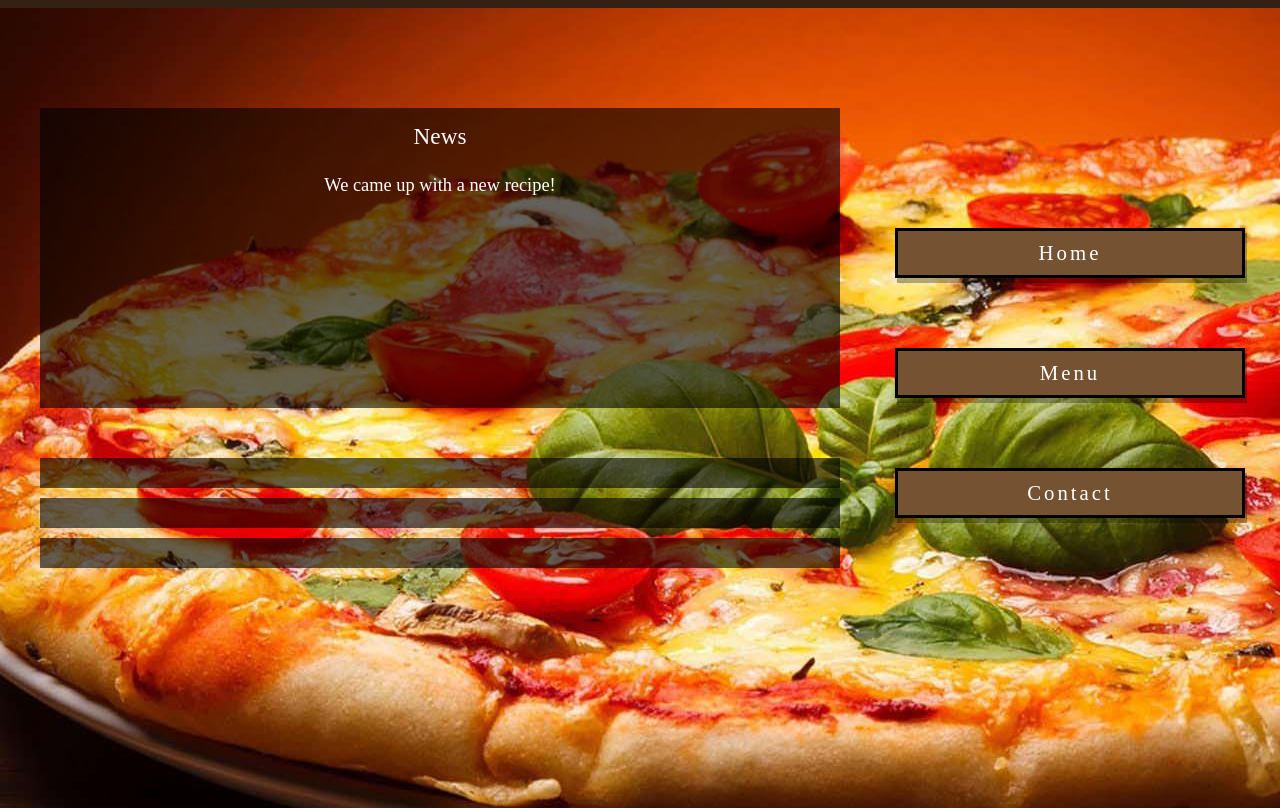
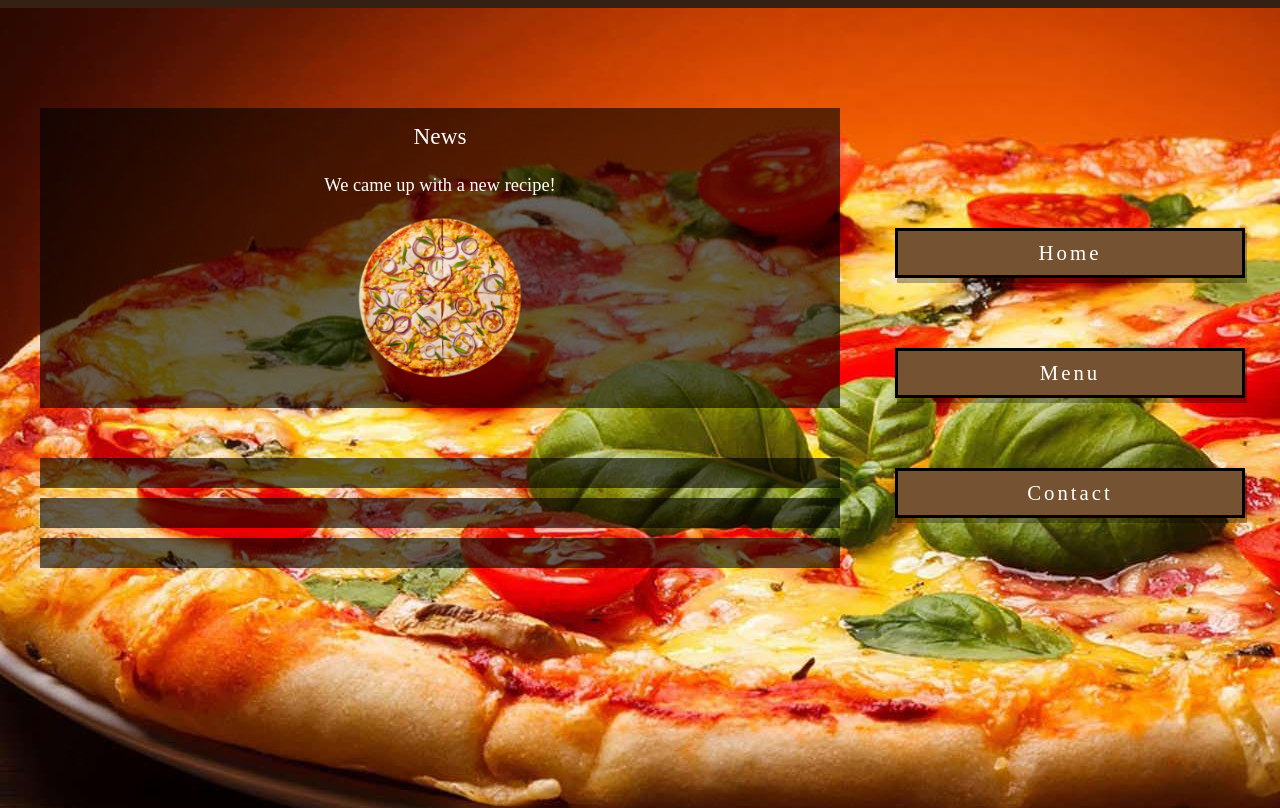
Before and after one commit to ClydeCode/Restaurant-Page, a website built with webpack: page dist/index.html in a window 1280 px wide. Shown: the part 122-930 px from the top of the page. Built offline with nearby package versions, Linux system fonts and the light colour scheme; files whose address does not match are found by name.

Commit message:
Add photo to the news container

```diff
--- a/src/home.js
+++ b/src/home.js
@@ -1,3 +1,5 @@
+import icon from './assets/5.png'
+
 export default function initHome () {
     document.body.style.overflow = 'hidden';
     const main = document.querySelector('.main');
@@ -13,9 +15,13 @@ export default function initHome () {
     container_text.className = 'container-text';
     container_text.innerHTML = 'We came up with a new recipe!';
 
+    const image = new Image();
+    image.src = icon;
+
     main.appendChild(container);
     container.appendChild(container_title);
     container.appendChild(container_text);
+    container.appendChild(image);
 
     const stripes = document.createElement('div');
     stripes.className = 'stripes';
--- a/src/styles.css
+++ b/src/styles.css
@@ -67,6 +67,13 @@ body {
     position: absolute;
     right: -200px;
     top: 100px;
+}
+
+.content .container-news img {
+    height: 175px;
+    width: 175px;
+    align-self: center;
+    margin-top: 15px;
 }
 
 .content .container-news .container-title {
```
